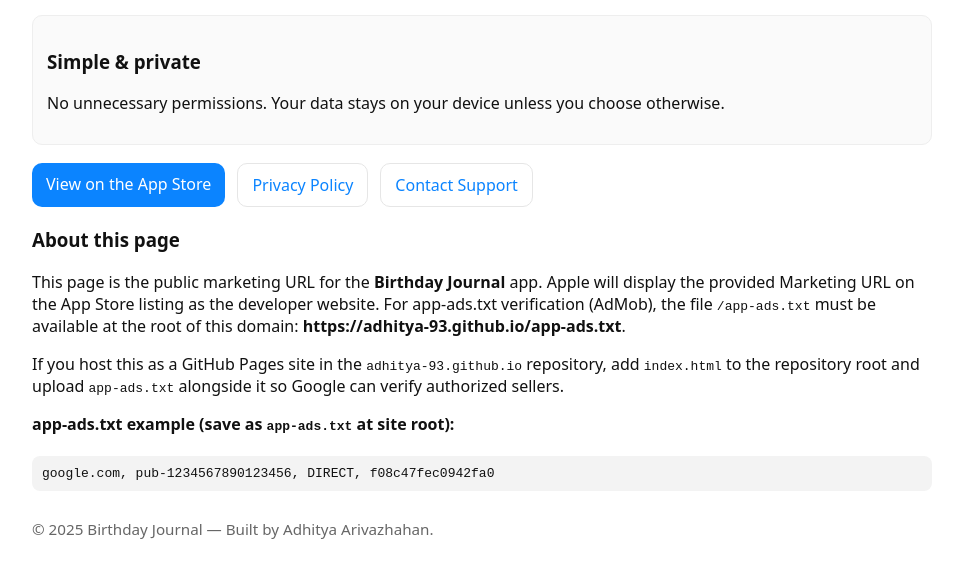
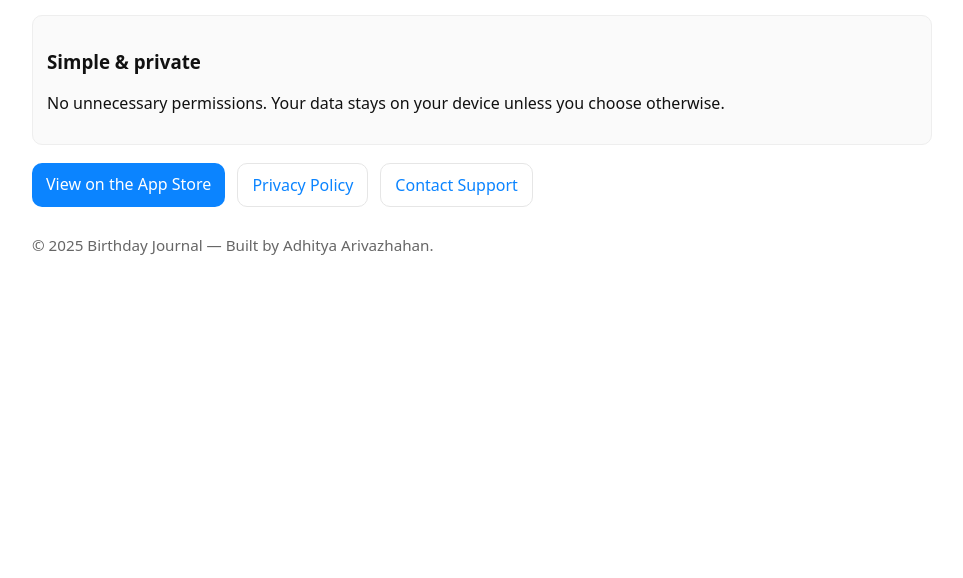
Before and after one commit to Adhitya-93/birthdaytrackerapp, a plain HTML site: page index.html in a window 1280 px wide. Shown: the part 138-716 px from the top of the page, without its empty margins (158-1121 px from the left). Drawn offline with Linux system fonts and the light colour scheme.

Commit message:
Update index.html

```diff
--- a/index.html
+++ b/index.html
@@ -47,15 +47,6 @@
       <a class="btn" href="https://adhitya-93.github.io/birthdaytrackerapp/support.html">Contact Support</a>
     </div>
 
-    <section style="margin-top:20px">
-      <h3>About this page</h3>
-      <p class="muted">This page is the public marketing URL for the <strong>Birthday Journal</strong> app. Apple will display the provided Marketing URL on the App Store listing as the developer website. For app-ads.txt verification (AdMob), the file <code>/app-ads.txt</code> must be available at the root of this domain: <strong>https://adhitya-93.github.io/app-ads.txt</strong>.</p>
-      <p class="muted">If you host this as a GitHub Pages site in the <code>adhitya-93.github.io</code> repository, add <code>index.html</code> to the repository root and upload <code>app-ads.txt</code> alongside it so Google can verify authorized sellers.</p>
-
-      <h4 style="margin-top:12px">app-ads.txt example (save as <code>app-ads.txt</code> at site root):</h4>
-      <pre style="background:#f3f3f3;padding:10px;border-radius:8px">google.com, pub-1234567890123456, DIRECT, f08c47fec0942fa0</pre>
-    </section>
-
     <footer>
       <p>© <span id="year"></span> Birthday Journal — Built by Adhitya Arivazhahan.</p>
     </footer>
```
